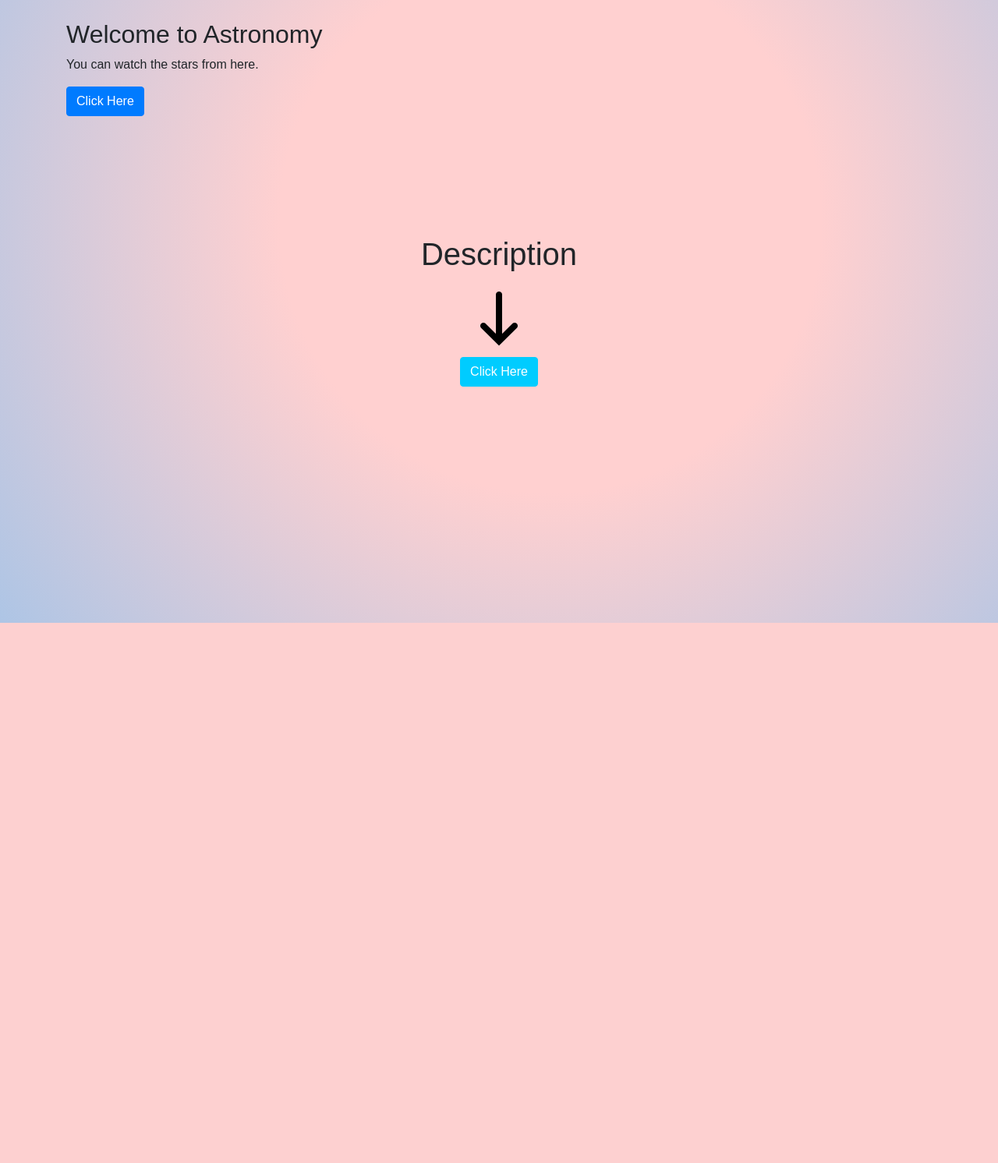
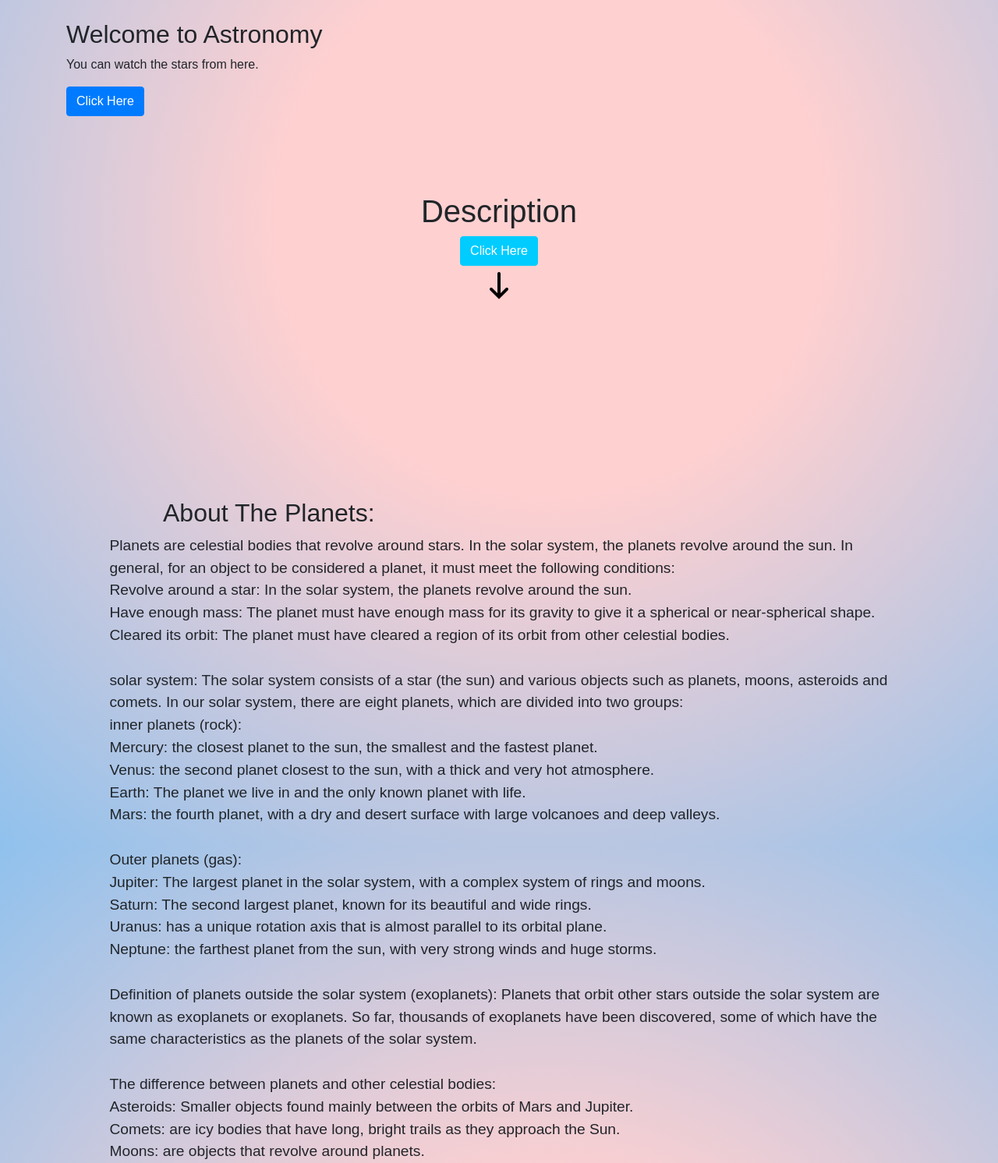
Before and after one commit to Programmingmonth/Weblog, a Django app: page / in a window 1280 px wide. Shown: the part 115-1607 px from the top of the page at 78% size. Before the commit the page ends 914 px from the top, so only its background shows below. Run offline with Django 5.2, Linux system fonts and the light colour scheme; some libraries are stand-ins or nearby versions.

Commit message:
Initial commit

```diff
--- a/Astronomy/web/templates/index.html
+++ b/Astronomy/web/templates/index.html
@@ -77,15 +77,15 @@
 
         .Arrows {
             text-align: center;
-            height: 100px;
-            width: 100px;
+            height: 50px; /* Adjusted size */
+            width: 50px;  /* Adjusted size */
         }
 
         .center-content {
             display: flex;
             justify-content: center;
             align-items: center;
-            height: 100vh;
+            height: 80vh; /* Adjusted height */
             flex-direction: column;
             margin-top: -150px;
         }
@@ -99,6 +99,19 @@
         .btn-custom:hover {
             background-color: #e600ff;
             border-color: #e600ff;
+        }
+
+        #Planets {
+            margin-left: 209px;
+        }
+
+        #br {
+            font-size: larger;
+        }
+
+        .Definitions p {
+            max-width: 999px; /* Adjusted width */
+            margin: 0 auto;   /* Centered content */
         }
     </style>
 </head>
@@ -141,8 +154,33 @@
 
     <div class="center-content">
         <h1 id="Description">Description</h1>
+        <a href="{% url 'Description' %}" class="btn btn-custom">Click Here</a>
         <img class="Arrows" src="{% static 'image/Arrows.png' %}" alt="Arrows Pictures">
-        <a href="{% url 'Description' %}" class="btn btn-custom">Click Here</a>
+    </div>
+
+    <div class="Definitions" id="br">
+        <h2 id="Planets">About The Planets: </h2>
+        <p>Planets are celestial bodies that revolve around stars. In the solar system, the planets revolve around the sun. In general, for an object to be considered a planet, it must meet the following conditions:
+            <br>Revolve around a star: In the solar system, the planets revolve around the sun.
+            <br>Have enough mass: The planet must have enough mass for its gravity to give it a spherical or near-spherical shape.
+            <br>Cleared its orbit: The planet must have cleared a region of its orbit from other celestial bodies.
+            <br><br>solar system: The solar system consists of a star (the sun) and various objects such as planets, moons, asteroids and comets. In our solar system, there are eight planets, which are divided into two groups:
+            <br>inner planets (rock):
+            <br>Mercury: the closest planet to the sun, the smallest and the fastest planet.
+            <br>Venus: the second planet closest to the sun, with a thick and very hot atmosphere.
+            <br>Earth: The planet we live in and the only known planet with life.
+            <br>Mars: the fourth planet, with a dry and desert surface with large volcanoes and deep valleys.
+            <br><br>Outer planets (gas):
+            <br>Jupiter: The largest planet in the solar system, with a complex system of rings and moons.
+            <br>Saturn: The second largest planet, known for its beautiful and wide rings.
+            <br>Uranus: has a unique rotation axis that is almost parallel to its orbital plane.
+            <br>Neptune: the farthest planet from the sun, with very strong winds and huge storms.
+            <br><br>Definition of planets outside the solar system (exoplanets): Planets that orbit other stars outside the solar system are known as exoplanets or exoplanets. So far, thousands of exoplanets have been discovered, some of which have the same characteristics as the planets of the solar system.
+            <br><br>The difference between planets and other celestial bodies:
+            <br>Asteroids: Smaller objects found mainly between the orbits of Mars and Jupiter.
+            <br>Comets: are icy bodies that have long, bright trails as they approach the Sun.
+            <br>Moons: are objects that revolve around planets.
+        </p>
     </div>
 
     <!-- Bootstrap JS, Popper.js, and jQuery -->
```
